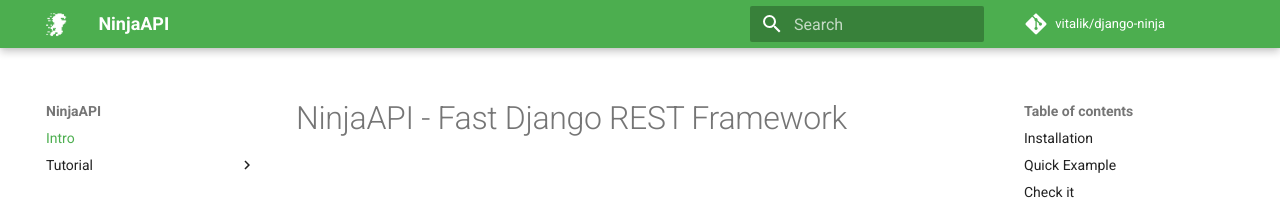
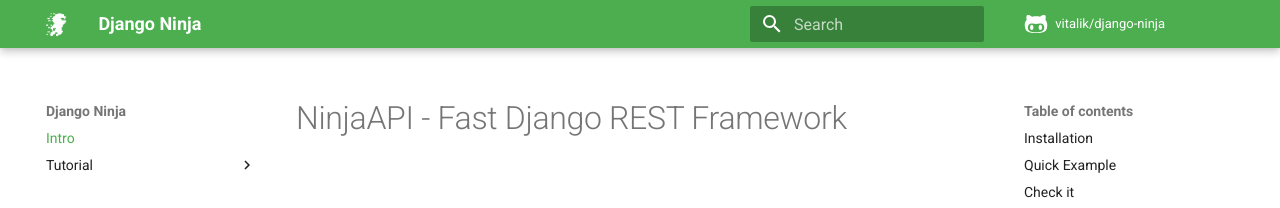
Before and after one commit to rainbow1016/django-master, an MkDocs documentation site: the page built from docs/docs/index.md, in a window 1280 px wide. Shown: the top 208 px of the page. Built offline with MkDocs 1.6.1 and Material for MkDocs 9.7.7, drawn with Linux system fonts in a browser that asks for light colours; comment, search, counter and statistics services are not loaded.

Commit message:
Update mkdocs.yml

```diff
--- a/docs/mkdocs.yml
+++ b/docs/mkdocs.yml
@@ -1,5 +1,5 @@
-site_name: NinjaAPI
-site_description: NinjaAPI - Django REST framework with high performance, easy to learn, fast to code.
+site_name: Django Ninja
+site_description: Django Ninja - Django REST framework with high performance, easy to learn, fast to code.
 site_url: https://django-ninja.rest-framework.com
 repo_name: vitalik/django-ninja
 repo_url: https://github.com/vitalik/django-ninja
@@ -14,6 +14,8 @@ theme:
   logo: img/docs-logo.png
   favicon: img/favicon.png
   language: en
+  icon:
+    repo: fontawesome/brands/github-alt
 nav:
 - Intro: index.md
 - Tutorial:
```
